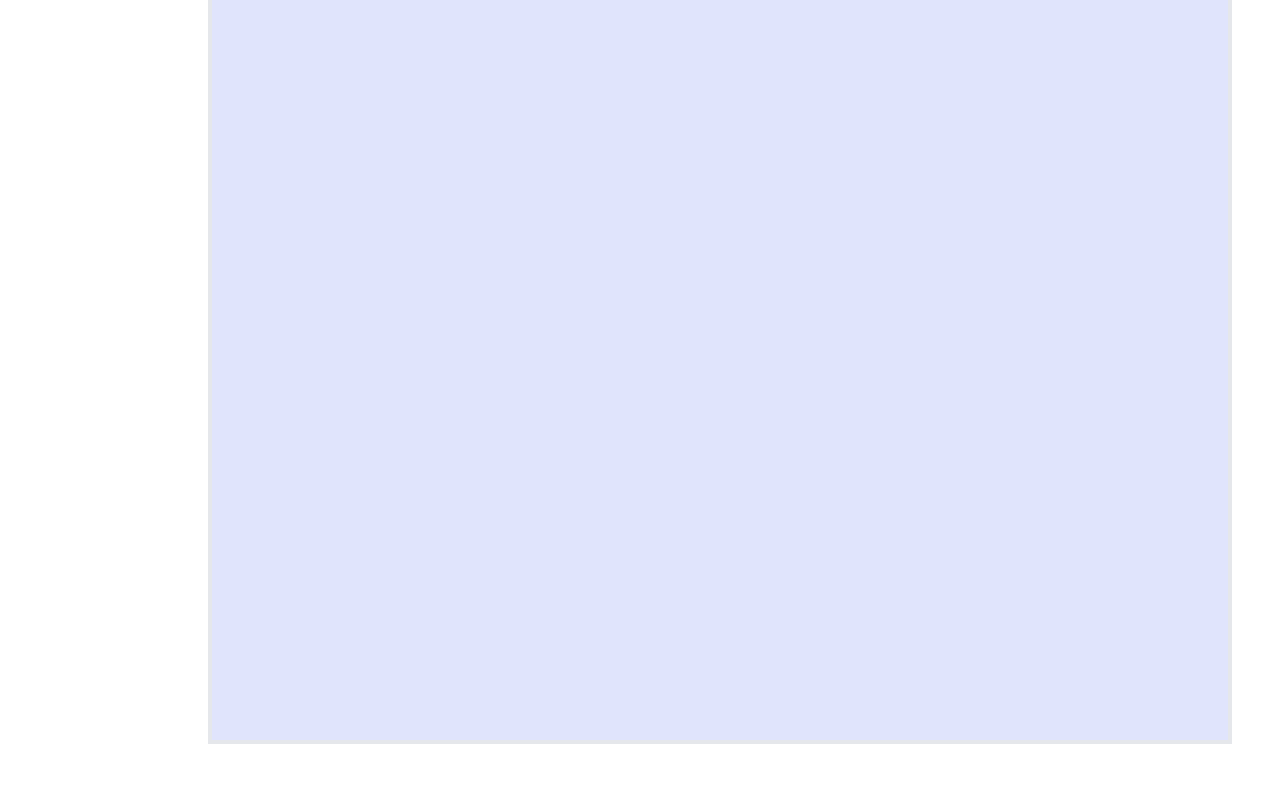
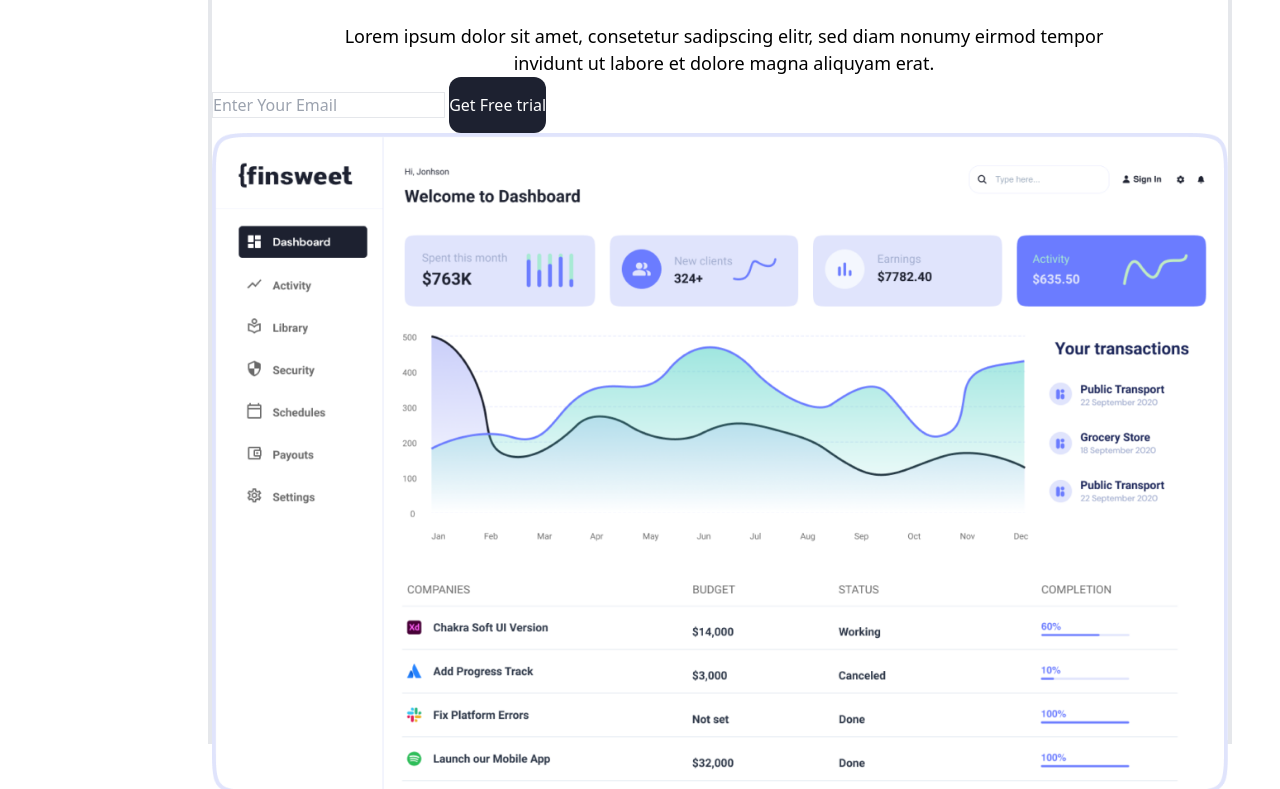
Before and after one commit to MANIZABAYO-Elie/24-10-Client-Template, a website: page public/home.html in a window 1280 px wide. Shown: the part 555-1344 px from the top of the page. Before the commit the page ends 1299 px from the top, so only its background shows below. Drawn offline with Linux system fonts and the light colour scheme.

Commit message:
dashbord image added

```diff
--- a/public/home.html
+++ b/public/home.html
@@ -17,7 +17,7 @@
                 <li class="w-[44px] h-[24px]"><a href="">Home</a></li>
                 <li class="w-[56px] h-[24px]"><a href="">Product</a></li>
                 <li class="w-[50px] h-[24px]"><a href="">Pricing</a></li>
-                <li class="w-[66px] h-[24px]"><a href="">About US</a></li>
+                <li class="w-[68px] h-[24px]"><a href="">About US</a></li>
                 <li class="w-[32px] h-[24px]"><a href="">Blog</a></li>
                 <li class="w-[56px] h-[24px]"><a href="">Contact</a></li>
              </ul>
@@ -27,10 +27,24 @@
         </nav>
 
     </header>
-    <div class=" w-[1024px] h-[1060.57px] mt-[167px] ml-[208px] border-[4px] bg-[#E0E4FC]
-
-
-    ">
+    <div class=" w-[1024px] h-[1060.57px] mt-[167px] ml-[208px] border-[4px] bg-[#E0E4FC">
+        <h1 class=" w-[768px] h-[124px] mt-[167px] ml-[128px] font-Roboto text-[56px] font-[700] leading-[61.6px] text-center
+        ">The Best Software to Grow your Sales and Services</h1>
+        <p class=" w-[768px] h-[54px] mt-[45px] ml-[128px]  text-[#1D2130]  font-Roboto text-[18px] font-[400] leading-[27px] text-center">
+            Lorem ipsum dolor sit amet, consetetur sadipscing elitr,
+            sed diam nonumy eirmod tempor invidunt ut labore
+            et dolore magna aliquyam erat.
+        </p>
+        <form action="" id="form">
+            <input type="text" id="email" placeholder="Enter Your Email" class="rounded-[20px] border border-none
+            w-[576px] h-[120px] mt-[48px]"
+            >
+            <label for="email"></label>
+            <button class="rounded-[12px] text-center w-[173px] h-[56px]
+            text-[#FFFFFF] bg-[#1D2130]">Get Free trial</button>
+        </form>
+    <img src="../home-images/Dashboard image.png" alt="Dashboard" class=" rounded-[4px] text-center w-[1024px] h-[666.57px] mt-[184px]
+        ">
 
     </div>
 </body>
```
Also changed, not shown: src/style.css.
